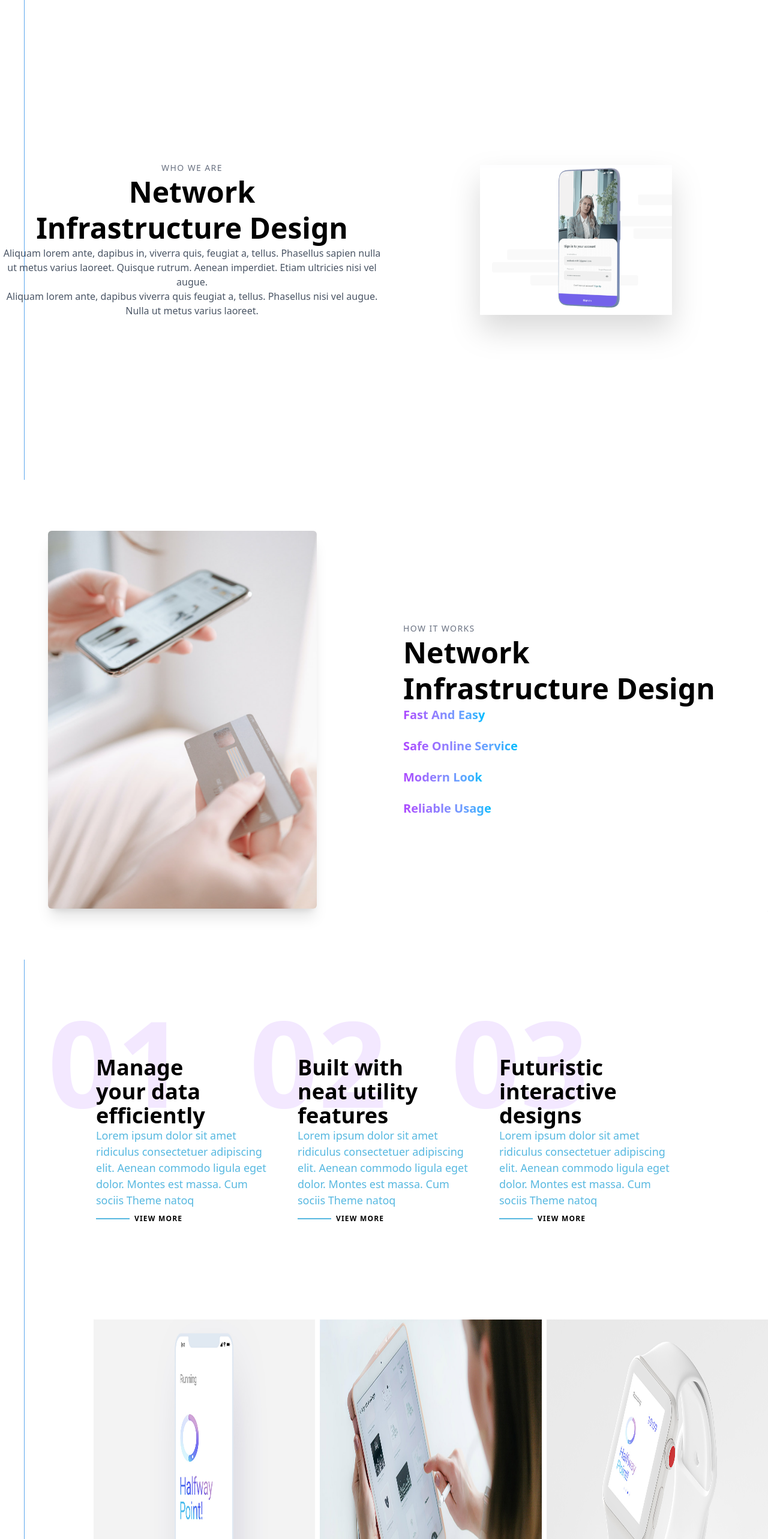
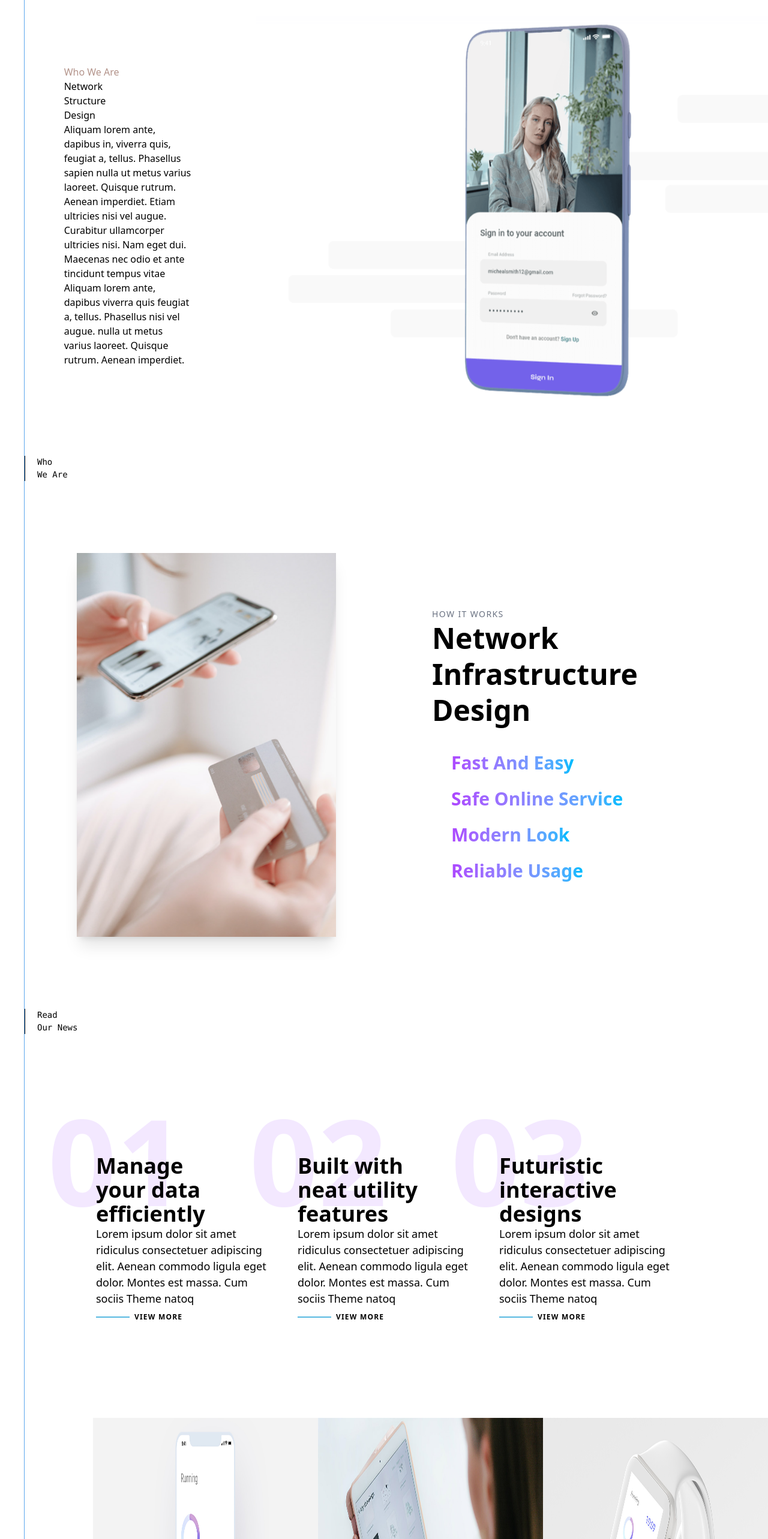
Before and after one commit to Anbuvel-2003/company-portfolio, a React (Vite) app: page / in a window 1280 px wide. Shown: the top 2566 px of the page at 60% size. Built offline with nearby package versions, Linux system fonts and the light colour scheme.

Commit message:
try git deploy

```diff
--- a/package.json
+++ b/package.json
@@ -1,5 +1,6 @@
 {
   "name": "company-portfolio",
+  "homepage": "https://anbuvel-2003.github.io/company-portfolio",
   "private": true,
   "version": "0.0.0",
   "type": "module",
@@ -7,11 +8,14 @@
     "dev": "vite",
     "build": "vite build",
     "lint": "eslint .",
-    "preview": "vite preview"
+    "preview": "vite preview",
+    "predeploy": "npm run build",
+    "deploy": "gh-pages -d dist"
   },
   "dependencies": {
     "@tailwindcss/vite": "^4.1.8",
     "framer-motion": "^12.16.0",
+    "gh-pages": "^6.3.0",
     "lucide-react": "^0.511.0",
     "react-icons": "^5.5.0"
   },
--- a/src/App.jsx
+++ b/src/App.jsx
@@ -36,7 +36,17 @@ function App() {
         {/* <FeaturesSection /> */}
         {/* <HeroSection/> */}
         <WhoWeAre />
-        <ReadOurNews/>
+        <div className="!m-10 border-l-2 !pl-5">
+          <h2 className="font-mono text-[14px] text-black capitalize">
+            Who <br /> We Are
+          </h2>
+        </div>
+        <ReadOurNews />
+        <div className="!m-10 border-l-2 !pl-5">
+          <h2 className="font-mono text-[14px] text-black capitalize">
+            Read <br /> Our News
+          </h2>
+        </div>
         <News_section />
         <Client_section />
         <div className="!m-10 border-l-2 !pl-5">
--- a/src/component/FeaturesSection.tsx
+++ b/src/component/FeaturesSection.tsx
@@ -56,7 +56,7 @@ export default function FeaturesSection() {
                 <img src={feature.icon} alt={feature.title} className="w-12 h-12" />
               </div>
               <h3 className="text-xl font-semibold mb-4">{feature.title}</h3>
-              <p className="text-gray-500 mb-6">{feature.description}</p>
+              <p className="text-gray-500 mb-6">{feature.description}</p>€
               <a
                 href="#"
                 className="inline-flex items-center text-blue-600 font-medium hover:underline"
--- a/src/component/News.jsx
+++ b/src/component/News.jsx
@@ -8,12 +8,12 @@ function News_section() {
           <div class="text-[200px] text-purple-100 font-bold absolute -top-35 !-left-20 -z-10  md:left-0">
             01
           </div>
-          <h3 class="text-4xl font-semibold">
+          <h3 class="text-4xl font-semibold text-black">
             Manage <br />
             your data <br />
             efficiently
           </h3>
-          <p class="text-[#57b8e0] text-[18px] mt-4">
+          <p class="text-black text-[18px] mt-4">
             Lorem ipsum dolor sit amet ridiculus consectetuer adipiscing elit.
             Aenean commodo ligula eget dolor. Montes est massa. Cum sociis Theme
             natoq
@@ -22,7 +22,7 @@ function News_section() {
             <span class="block w-14 h-0.5 bg-[#57b8e0] mb-2 mx-auto md:mx-0 transition-all duration-500 group-hover:w-0 group-hover:opacity-0"></span>
             <a
               href="#"
-              class="text-xs tracking-widest font-semibold uppercase ml-2"
+              class="text-xs tracking-widest font-semibold uppercase ml-2 text-black"
             >
               View More
             </a>
@@ -32,11 +32,11 @@ function News_section() {
           <div class="text-[200px] text-purple-100 font-bold absolute -top-35 !-left-20 -z-10  md:left-0">
             02
           </div>
-          <h3 class="text-4xl font-semibold">
+          <h3 class="text-4xl font-semibold text-black">
             Built with <br /> neat utility <br />
             features
           </h3>
-          <p class="text-[#57b8e0] text-[18px] mt-4">
+          <p class="text-black text-[18px] mt-4">
             Lorem ipsum dolor sit amet ridiculus consectetuer adipiscing elit.
             Aenean commodo ligula eget dolor. Montes est massa. Cum sociis Theme
             natoq
@@ -45,7 +45,7 @@ function News_section() {
             <span class="block w-14 h-0.5 bg-[#57b8e0] mb-2 mx-auto md:mx-0 transition-all duration-500 group-hover:w-0 group-hover:opacity-0"></span>
             <a
               href="#"
-              class="text-xs tracking-widest font-semibold uppercase ml-2"
+              class="text-xs tracking-widest font-semibold uppercase ml-2 text-black"
             >
               View More
             </a>
@@ -55,10 +55,10 @@ function News_section() {
           <div class="text-[200px] text-purple-100 font-bold absolute -top-35 !-left-20 -z-10  md:left-0">
             03
           </div>
-          <h3 class="text-4xl font-semibold">
+          <h3 class="text-4xl font-semibold text-black">
             Futuristic <br /> interactive <br /> designs
           </h3>
-          <p class="text-[#57b8e0] text-[18px] mt-4">
+          <p class="text-black text-[18px] mt-4">
             Lorem ipsum dolor sit amet ridiculus consectetuer adipiscing elit.
             Aenean commodo ligula eget dolor. Montes est massa. Cum sociis Theme
             natoq
@@ -67,7 +67,7 @@ function News_section() {
             <span class="block w-14 h-0.5 bg-[#57b8e0] mb-2 mx-auto md:mx-0 transition-all duration-500 group-hover:w-0 group-hover:opacity-0"></span>
             <a
               href="#"
-              class="text-xs tracking-widest font-semibold uppercase ml-2"
+              class="text-xs tracking-widest font-semibold uppercase ml-2 text-black"
             >
               View More
             </a>
--- a/src/component/ReadOurNews.jsx
+++ b/src/component/ReadOurNews.jsx
@@ -1,4 +1,3 @@
-
 import React, { useState } from "react";
 import cardImage from "../assets/image.png";
 import cardImage1 from "../assets/image1.png";
@@ -10,33 +9,18 @@ import cardImage1 from "../assets/image1.png";
 //   { title: "Reliable Usage", link: "/portfolio-item/headtech" },
 // ];
 
-
-
 const ReadNews = () => {
   const [activeImage, setActiveImage] = useState(cardImage);
 
   return (
-    <section className="relative min-h-screen w-full flex items-center justify-center bg-white px-6 py-24 overflow-hidden font-sans">
-      {/* Left Vertical Text */}
-      <div className="absolute left-0 bottom-20 text-xs tracking-wider text-gray-800 rotate-[-90deg] origin-bottom-left">
-        <span className="block">Read</span>
-        <span className="block">Our News</span>
-      </div>
-
-      {/* Right Vertical Text */}
-      <div className="absolute right-0 bottom-20 text-xs tracking-wider text-gray-800 rotate-90 origin-bottom-right flex items-center gap-2">
-        BACK TO TOP
-        <div className="w-px h-10 bg-gray-800"></div>
-      </div>
-
-      {/* Main Grid Layout */}
-      <div className="max-w-7xl w-full grid grid-cols-1 md:grid-cols-2 gap-16 items-center">
+    <section className=" min-h-screen w-full flex items-center justify-center bg-white px-6 py-24 overflow-hidden font-sans">
+      <div className="max-w-5xl w-full grid grid-cols-1 md:grid-cols-2 gap-40 items-center">
         {/* Left Side - Image */}
-        <div className="flex justify-center">
+        <div className="">
           <img
             src={activeImage}
             alt="Card and Phone"
-            className="rounded-md shadow-xl w-full max-w-md object-cover transition-all duration-300"
+            className="shadow-xl w-full h-[80vh] object-cover transition-all duration-300"
           />
         </div>
 
@@ -49,17 +33,14 @@ const ReadNews = () => {
           {/* Title with dot */}
           <h2 className="text-4xl sm:text-5xl font-bold leading-tight relative text-black mb-6">
             Network <br />
-            Infrastructure{" "}
+            Infrastructure <br />
             <span className="relative inline-block">
               Design
-              {/* <span className="absolute -top-1 -left-3 w-3 h-3 bg-purple-500 rounded-full">
-
-              </span> */}
             </span>
           </h2>
 
           {/* Gradient Link List */}
-          <ul className="flex flex-col gap-6 mt-4 border-gray-700 pl-6">
+          <ul className="flex flex-col gap-6 !mt-10 border-gray-700 pl-6">
             {[
               "Fast And Easy",
               "Safe Online Service",
@@ -69,11 +50,13 @@ const ReadNews = () => {
               <li
                 key={i}
                 className="text-xl font-semibold relative group"
-                onMouseEnter={() => setActiveImage(i % 2 === 0 ? cardImage : cardImage1)}
+                onMouseEnter={() =>
+                  setActiveImage(i % 2 === 0 ? cardImage : cardImage1)
+                }
                 onMouseLeave={() => setActiveImage(cardImage)}
               >
-                <span className="absolute left-0 top-0 h-0 w-0.5 bg-black group-hover:h-full transition-all duration-300"></span>
-                <span className="ml-8 text-transparent bg-clip-text bg-gradient-to-r from-purple-500 to-sky-400 hover:from-indigo-500 hover:to-cyan-400 transition-all duration-300 cursor-pointer">
+                <span className="absolute left-0 top-0 h-0 w-0.5 bg-black group-hover:h-full transition-all duration-400"></span>
+                <span className="!ml-8 text-transparent bg-clip-text text-3xl bg-gradient-to-r from-purple-500 to-sky-400 hover:from-indigo-500 hover:to-cyan-400 transition-all duration-300 cursor-pointer">
                   {text}
                 </span>
               </li>
@@ -82,6 +65,9 @@ const ReadNews = () => {
         </div>
       </div>
     </section>
+    // <section>
+
+    // </section>
   );
 };
 
--- a/src/component/WhoWeAre.jsx
+++ b/src/component/WhoWeAre.jsx
@@ -3,54 +3,90 @@ import phoneImage from "../assets/image2.png";
 
 const WhoWeAre = () => {
   return (
-    <section className="relative h-screen flex items-center">
-      <div className="container mx-auto px-4 align-middle">
-        <div className="grid grid-cols-1 md:grid-cols-2 items-center">
-          {/* Left Content */}
-          <div className="space-y-6 md:pr-12 text-center">
-            <div className="space-y-2 text-center ">
-              <p className="uppercase tracking-widest text-sm text-gray-500 mb-3">
-                Who We Are
+    // <section className="relative h-screen flex items-center">
+    //   <div className="container mx-auto px-4 align-middle">
+    //     <div className="grid grid-cols-1 md:grid-cols-2 items-center">
+    //       {/* Left Content */}
+    //       <div className="space-y-6 md:pr-12 text-center">
+    //         <div className="space-y-2 text-center ">
+    //           <p className="uppercase tracking-widest text-sm text-gray-500 mb-3">
+    //             Who We Are
+    //           </p>
+    //           <h2 className="text-4xl sm:text-5xl font-bold leading-tight relative text-black mb-6">
+    //         Network <br />
+    //         Infrastructure{" "}
+    //         <span className="relative inline-block">
+    //            Design
+    //         </span>
+    //       </h2>
+    //         </div>
+
+    //         <div className="space-y-2 text-gray-600 text-center justify-center">
+    //           <p>
+    //             Aliquam lorem ante, dapibus in, viverra quis, feugiat a, tellus.
+    //             Phasellus sapien nulla ut metus varius laoreet. Quisque rutrum. Aenean
+    //             imperdiet. Etiam ultricies nisi vel augue.
+    //           </p>
+    //           <p>
+    //             Aliquam lorem ante, dapibus viverra quis feugiat a, tellus. Phasellus
+    //             nisi vel augue. Nulla ut metus varius laoreet.
+    //           </p>
+    //         </div>
+    //       </div>
+
+    //       {/* Right Image */}
+    //       <div className="flex justify-center mt-10 md:mt-0">
+    //         <div className="relative  md:w-80">
+    //           <img
+    //             src={phoneImage}
+    //             alt="Phone UI"
+    //             className="w-full object-contain drop-shadow-2xl bg-red-50"
+    //           />
+    //         </div>
+    //       </div>
+    //     </div>
+    //   </div>
+    // </section>
+    <section>
+      <div className="inline-flex bg-white">
+        <div className="w-1/2 content-center justify-items-center">
+          <div className="w-1/2">
+            <div>
+              <h3 className="text-[#b3938a]">Who We Are</h3>
+            </div>
+            <div>
+              <h3 className="text-black">
+                Network <br /> Structure <br /> Design
+              </h3>
+            </div>
+            <div>
+              <p className="text-black">
+                Aliquam lorem ante, dapibus in, viverra quis, feugiat a, tellus.
+                Phasellus sapien nulla ut metus varius laoreet. Quisque rutrum.
+                Aenean imperdiet. Etiam ultricies nisi vel augue. Curabitur
+                ullamcorper ultricies nisi. Nam eget dui. Maecenas nec odio et
+                ante tincidunt tempus vitae
               </p>
-              <h2 className="text-4xl sm:text-5xl font-bold leading-tight relative text-black mb-6">
-            Network <br />
-            Infrastructure{" "}
-            <span className="relative inline-block">
-               Design
-            </span>
-          </h2>
             </div>
-
-            <div className="space-y-2 text-gray-600 text-center justify-center">
-              <p>
-                Aliquam lorem ante, dapibus in, viverra quis, feugiat a, tellus.
-                Phasellus sapien nulla ut metus varius laoreet. Quisque rutrum. Aenean
-                imperdiet. Etiam ultricies nisi vel augue.
-              </p>
-              <p>
-                Aliquam lorem ante, dapibus viverra quis feugiat a, tellus. Phasellus
-                nisi vel augue. Nulla ut metus varius laoreet.
+            <div>
+              <p className="text-black">
+                Aliquam lorem ante, dapibus viverra quis feugiat a, tellus.
+                Phasellus nisi vel augue. nulla ut metus varius laoreet. Quisque
+                rutrum. Aenean imperdiet.
               </p>
             </div>
           </div>
-
-          {/* Right Image */}
-          <div className="flex justify-center mt-10 md:mt-0">
-            <div className="relative w-64 md:w-80">
-              <img
-                src={phoneImage}
-                alt="Phone UI"
-                className="w-full object-contain drop-shadow-2xl"
-              />
-            </div>
-          </div>
+        </div>
+        <div className="w-full flex justify-items-end">
+          <img
+            src={phoneImage}
+            alt="Phone UI"
+          className="w-[100%] h-[90vh] object-contain"
+          />
         </div>
       </div>
     </section>
   );
 };
 
-
-
-
 export default WhoWeAre;
--- a/src/component/client.jsx
+++ b/src/component/client.jsx
@@ -14,19 +14,43 @@ function Client_section() {
   return (
     <>
       <div className="flex">
-        <div className="lg:w-1/10"></div>
-        <div className="lg:w-full grid md:grid-cols-3 sm:grid-cols-2 gap-2 items-center justify-center sm:!pl-10 p-6">
-          {[img10, img8, img9].map((imgSrc, idx) => (
-            <img
-              key={idx}
-              src={imgSrc}
-              alt={`client-${idx}`}
-              className="w-[700px] h-[600px] object-cover sm:object-fill"
-            />
+        <div className="lg:w-1/4 h-[95vh] "></div>
+        <div className="  grid md:grid-cols-3 sm:grid-cols-2  sm:!pl-10 p-6 ">
+          {[
+            { url: img10, text: "SmarTek" },
+            { url: img8, text: "Tablet" },
+            { url: img9, text: "Watches" },
+          ].map((imgSrc, idx) => (
+            // <div className="bg-[#efefef] hover:opacity-75 h-[80%] relative group">
+            //   <img
+            //     key={idx}
+            //     src={imgSrc?.url}
+            //     alt={`client-${idx}`}
+            //     className="w-full h-full object-contain sm:object-fill transition-transform duration-300 transform hover:scale-90 "
+            //   />
+            //   <div className="absolute bottom-6 left-6.5">
+            //     <h3 className="text-4xl text-black hover:text-transparent bg-clip-text bg-gradient-to-r from-purple-500 to-sky-400 hover:from-indigo-500 hover:to-cyan-400 transition-all duration-300 cursor-pointer">
+            //       {imgSrc?.text}
+            //     </h3>
+            //   </div>
+            // </div>
+            <div className="bg-[#efefef] hover:opacity-75 h-[80%] relative group">
+              <img
+                key={idx}
+                src={imgSrc?.url}
+                alt={`client-${idx}`}
+                className="w-full h-full object-contain sm:object-fill transition-transform duration-300 transform group-hover:scale-90"
+              />
+              <div className="absolute bottom-6 left-6.5">
+                <h3 className="text-4xl text-black group-hover:text-transparent bg-clip-text bg-gradient-to-r from-purple-500 to-sky-400 group-hover:from-indigo-500 group-hover:to-cyan-400 transition-all duration-300 cursor-pointer">
+                  {imgSrc?.text}
+                </h3>
+              </div>
+            </div>
           ))}
         </div>
       </div>
-      <div className="w-full lg:h-[450px] bg-white lg:flex md:grid">
+      <div className="w-full lg:h-[70vh] bg-white lg:flex md:grid">
         <div className="lg:w-1/2 bg-white h-full content-center !gap-2 grid lg:justify-center md:!pl-20 sm:!pl-15 !pl-20 ">
           <h4 className="text-[#949494] text-1xl uppercase">partners</h4>
           <h4 className="text-black text-5xl font-sans font-semibold ">
--- a/src/component/footer.jsx
+++ b/src/component/footer.jsx
@@ -3,8 +3,8 @@ import React from "react";
 function Footer_section() {
   return (
     <div className="">
-      <div className="md:h-[300px]  bg-red-200 sm:h-auto md:flex sm:grid">
-        <div className="md:w-1/2 sm:h-[300px] inline-flex bg-[#acd1f7] w-full h-[300px]">
+      <div className="md:h-[300px] lg:h-[50vh]   bg-red-200 sm:h-auto md:flex sm:grid">
+        <div className="md:w-1/2 sm:h-full inline-flex bg-gradient-to-r from-sky-200 to-purple-200 w-full h-full">
           <div className="w-full items-center justify-items-center content-center">
             <h4 className=" w-[300px] text-4xl text-black font-semibold">
               Join Our Team
@@ -34,7 +34,7 @@ function Footer_section() {
             </svg>
           </div>
         </div>
-        <div className="md:w-1/2 sm:h-[300px]  inline-flex bg-[#f3f3f3] w-full h-[300px]">
+        <div className="md:w-1/2 sm:h-full  inline-flex bg-[#f3f3f3] w-full h-full">
           <div className="w-full items-center justify-items-center content-center">
             <h4 className=" w-[300px] text-4xl text-black font-semibold">
               Our Newsletter
--- a/src/index.css
+++ b/src/index.css
@@ -1,14 +1,10 @@
 @import "tailwindcss";
-@import url('https://fonts.googleapis.com/css2?family=Poppins:wght@400;600&display=swap');
-
+@import url("https://fonts.googleapis.com/css2?family=Poppins:wght@400;600&display=swap");
 * {
   margin: 0;
   padding: 0;
   box-sizing: border-box;
 }
-
-
-
 @theme {
   --color-primary: #1b1b1b;
   --color-borderline: #315361;
```
Also changed, not shown: vite.config.js (+6 -6 lines), 1 other file (tests, documents, lock files or other folders).
